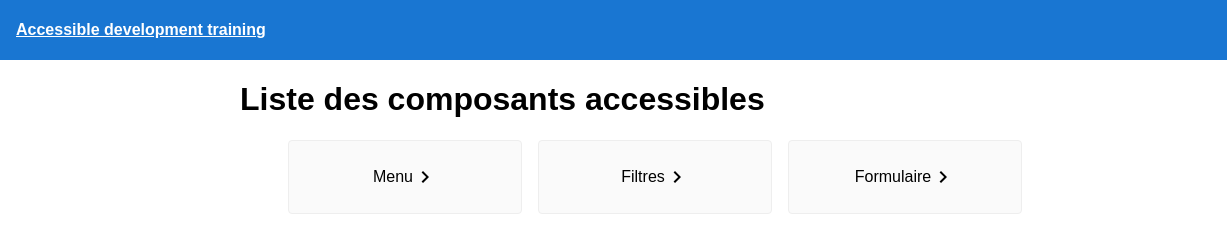
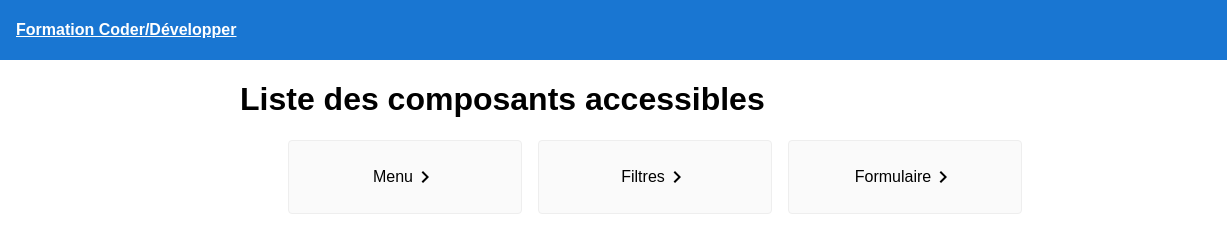
Before and after one commit to yannick-ipedis/formation-coder-developper, a plain HTML site: page index.html in a window 1280 px wide. Shown: the top 227 px of the page, 0-1227 px from the left. Drawn offline with Linux system fonts and the light colour scheme.

Commit message:
Changing link title

```diff
--- a/index.html
+++ b/index.html
@@ -7,7 +7,7 @@
 </head>
 <body>
     <header role="banner">
-        <a href="/">Accessible development training</a>
+        <a href="/">Formation Coder/Développer</a>
         <div class="links">
             <a aria-label="Ipedis Website (open a new tab)" target="_blank" rel="noopener" href="https://ipedis.com" title="Ipedis">
                 <svg _ngcontent-sst-c27="" aria-hidden="true" xmlns="http://www.w3.org/2000/svg" id="ipedis-logo" data-name="Logo Ipedis" viewBox="0 0 40 40">
```
